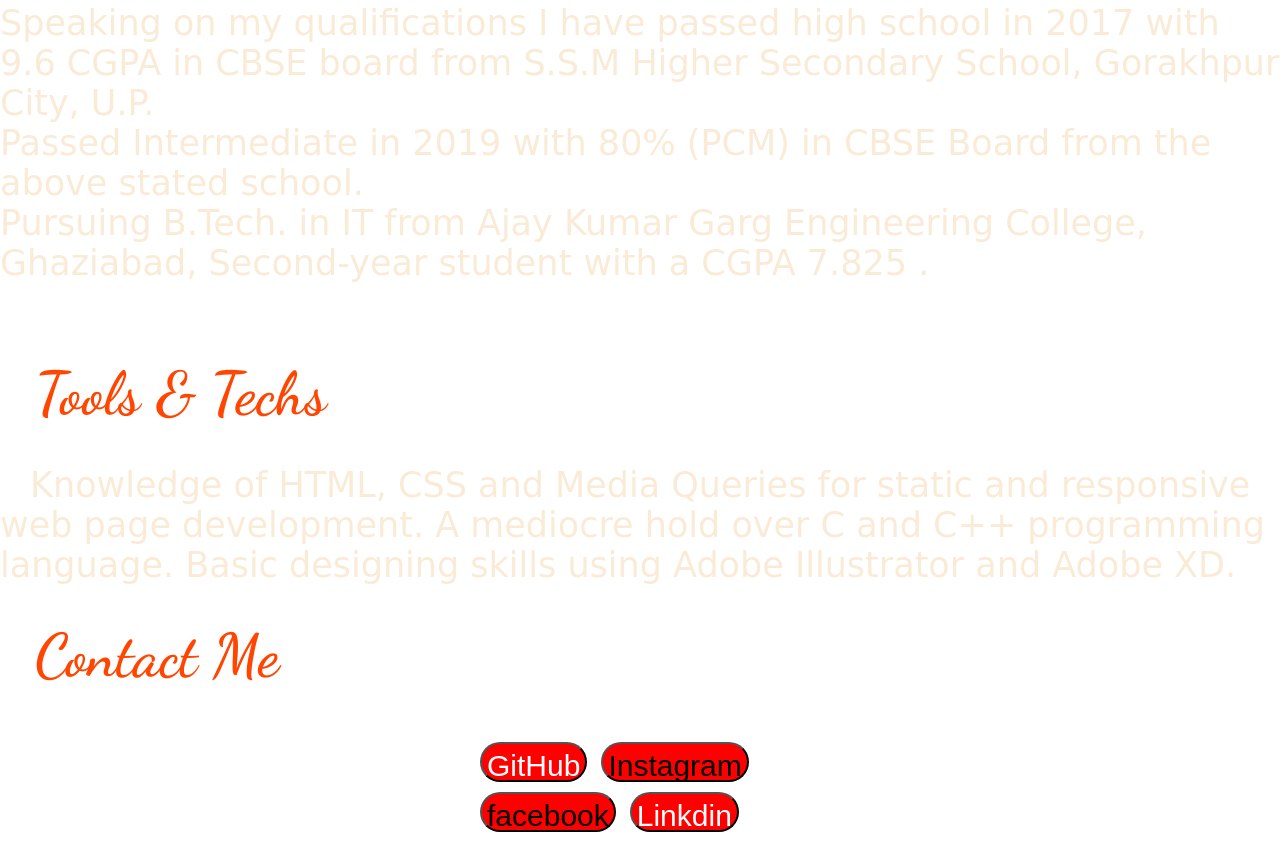
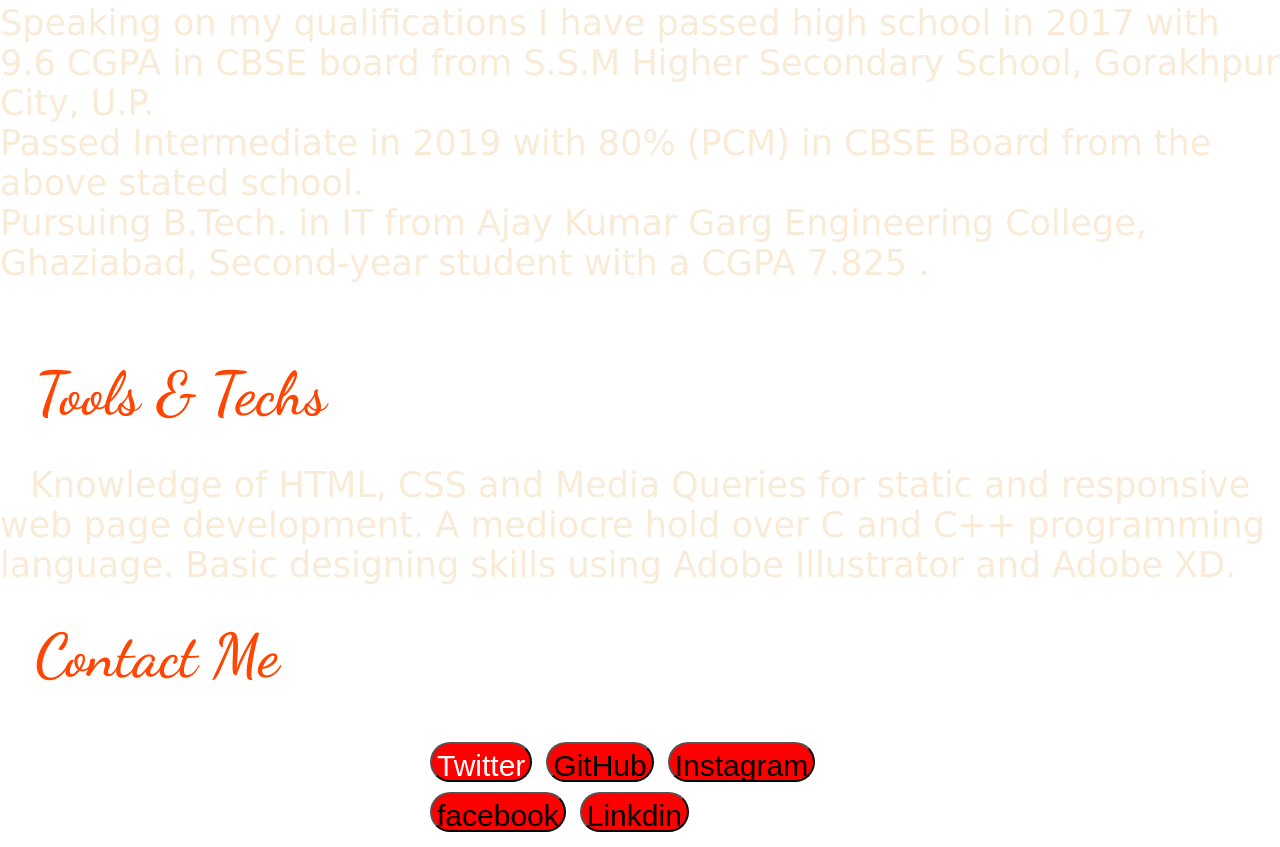
Before and after one commit to BAdblood2607/Portfolio-Project, a plain HTML site: page portfolio/Index.html in a window 1280 px wide. Shown: the part 1281-2128 px from the top of the page. Drawn offline with Linux system fonts and the light colour scheme; a web font is replaced by a local one.

Commit message:
modified

```diff
--- a/portfolio/Index.html
+++ b/portfolio/Index.html
@@ -87,12 +87,16 @@
             <div class="contactme" id="Contact Me">
                 <h1>Contact Me</h1>
                 <div class="buttons">
+                    <button>Twitter<a href="https://twitter.com/CaptObvious09"></button>
                     <button>GitHub<a href="https://www.instagram.com/saiyam_mishra26/"></button>
                     <button>Instagram<a href="https://www.facebook.com/saiyam.mishra.33"></button>
                     <button>facebook <a
                             href="https://www.linkedin.com/in/saiyam-mishra-0106741b7/?originalSubdomain=in"></button>
 
-                    <button>Linkdin</button>
+
+
+                    <button>Linkdin <a href="https://github.com/BAdblood2607"></href></button>
+
                 </div>
 
                     <!-- <div class="png">
--- a/portfolio/Style.css
+++ b/portfolio/Style.css
@@ -121,7 +121,7 @@ p1{
 }
 .buttons{
 
-    padding: 10px 450px;
+    padding: 10px 400px;
     margin: 0px 25px;
 }
 .buttons button{
```
